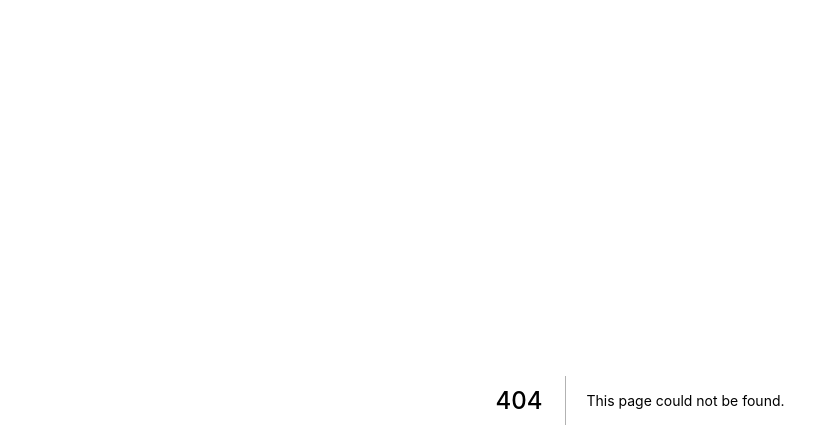
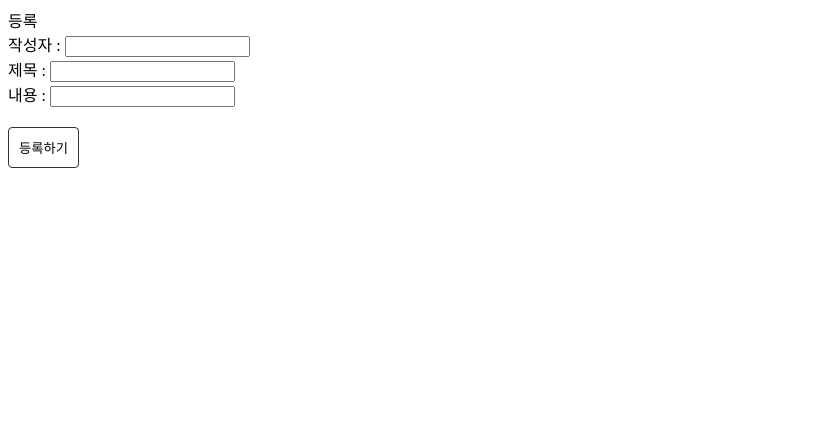
Before and after one commit to hyemin33/study-codecamp, a Next.js app in the folder class/: page /07-02-typescript-boards/new in a window 1280 px wide. Before the commit this address had no page. Shown: the top 448 px of the page, without its empty margins (0-839 px from the left). Built offline with nearby package versions, Linux system fonts and the light colour scheme.

Commit message:
feat: js파일로 작성한 board페이지 tsx로 추가

```diff
--- /dev/null
+++ b/class/components/units/board/07-write/BoardWrite.container.tsx
@@ -0,0 +1,78 @@
+import BoardWriteUi from "./BoardWrite.presenter";
+import { useMutation } from "@apollo/client";
+import { useRouter } from "next/router";
+import { useState } from "react";
+import { CREATE_BOARD, UPDATE_BOARD } from "./BoardWrite.queries";
+
+export default function BoardWrite(props) {
+  const router = useRouter();
+
+  const [writer, setWriter] = useState("");
+  const [title, setTitle] = useState("");
+  const [contents, setContents] = useState("");
+
+  const [my] = useMutation(CREATE_BOARD);
+  const [updateBoard] = useMutation(UPDATE_BOARD);
+
+  const onClickSubmit = async () => {
+    try {
+      const result = await my({
+        variables: {
+          // variables 가 $ 역할을 함.
+          writer: writer, // 이 함수에 없으면 스코프 체인을 통해서 위 함수에서 찾음
+          title: title,
+          contents: contents,
+        },
+      });
+      alert(result.data.createBoard.message);
+      console.log(result.data.createBoard);
+
+      //완료 후 상세페이지로 이동 시키기 추가
+      router.push(`/06-01-boards/${result.data.createBoard.number}`);
+    } catch (error) {
+      alert(error.message);
+    }
+  };
+
+  const onChangeWriter = (e) => {
+    setWriter(e.target.value);
+  };
+
+  const onChangeTitle = (e) => {
+    setTitle(e.target.value);
+  };
+  const onChangeContents = (e) => {
+    setContents(e.target.value);
+  };
+
+  const onClickUpdate = async () => {
+    try {
+      const updateVariables = {
+        number: Number(router.query.number),
+      };
+      if (writer) updateVariables.writer = writer;
+      if (title) updateVariables.title = title;
+      if (contents) updateVariables.contents = contents;
+
+      const result = await updateBoard({
+        variables: updateVariables,
+      });
+      console.log(result);
+      router.push(`/06-01-boards/${result.data.updateBoard.number}`);
+    } catch (error) {
+      alert(error.message);
+    }
+  };
+
+  return (
+    <BoardWriteUi
+      onChangeWriter={onChangeWriter}
+      onChangeTitle={onChangeTitle}
+      onChangeContents={onChangeContents}
+      onClickSubmit={onClickSubmit}
+      onClickUpdate={onClickUpdate}
+      isEdit={props.isEdit}
+      data={props.data}
+    />
+  );
+}
--- /dev/null
+++ b/class/components/units/board/07-write/BoardWrite.presenter.tsx
@@ -0,0 +1,36 @@
+import { Button } from "./BoardWrite.styles";
+
+export default function BoardWriteUi(props) {
+  console.log(props.data);
+  return (
+    <>
+      <div>{props.isEdit ? "수정" : "등록"}</div>
+      작성자 :{" "}
+      <input
+        type="text"
+        onChange={props.onChangeWriter}
+        defaultValue={props?.data?.writer}
+      />
+      <br />
+      제목 :{" "}
+      <input
+        type="text"
+        onChange={props.onChangeTitle}
+        defaultValue={props?.data?.title}
+      />
+      <br />
+      내용 :{" "}
+      <input
+        type="text"
+        onChange={props.onChangeContents}
+        defaultValue={props?.data?.contents}
+      />
+      <br />
+      <Button
+        onClick={props.isEdit ? props.onClickUpdate : props.onClickSubmit}
+      >
+        {props.isEdit ? "수정" : "등록"}하기
+      </Button>
+    </>
+  );
+}
--- /dev/null
+++ b/class/components/units/board/07-write/BoardWrite.queries.ts
@@ -0,0 +1,31 @@
+const { gql } = require("@apollo/client");
+
+export const CREATE_BOARD = gql`
+  mutation createBoard($writer: String, $title: String, $contents: String) {
+    createBoard(writer: $writer, title: $title, contents: $contents) {
+      _id
+      number
+      message
+    }
+  }
+`;
+
+export const UPDATE_BOARD = gql`
+  mutation updateBoard(
+    $number: Int
+    $title: String
+    $writer: String
+    $contents: String
+  ) {
+    updateBoard(
+      number: $number
+      writer: $writer
+      title: $title
+      contents: $contents
+    ) {
+      _id
+      number
+      message
+    }
+  }
+`;
--- /dev/null
+++ b/class/components/units/board/07-write/BoardWrite.styles.ts
@@ -0,0 +1,9 @@
+import styled from "@emotion/styled";
+
+export const Button = styled.button`
+  border: 1px solid #333;
+  border-radius: 4px;
+  background: none;
+  padding: 10px;
+  margin-top: 20px;
+`;
--- /dev/null
+++ b/class/pages/07-02-typescript-boards/new/index.tsx
@@ -0,0 +1,5 @@
+import BoardWrite from "@/components/units/board/07-write/BoardWrite.container";
+
+export default function BoardNewPage() {
+  return <BoardWrite isEdit={false} />;
+}
```
Also changed, not shown: class/pages/07-02-typescript-boards/[number]/edit/index.tsx (added, +24 -0 lines), class/pages/07-02-typescript-boards/[number]/index.tsx (added, +38 -0 lines).
